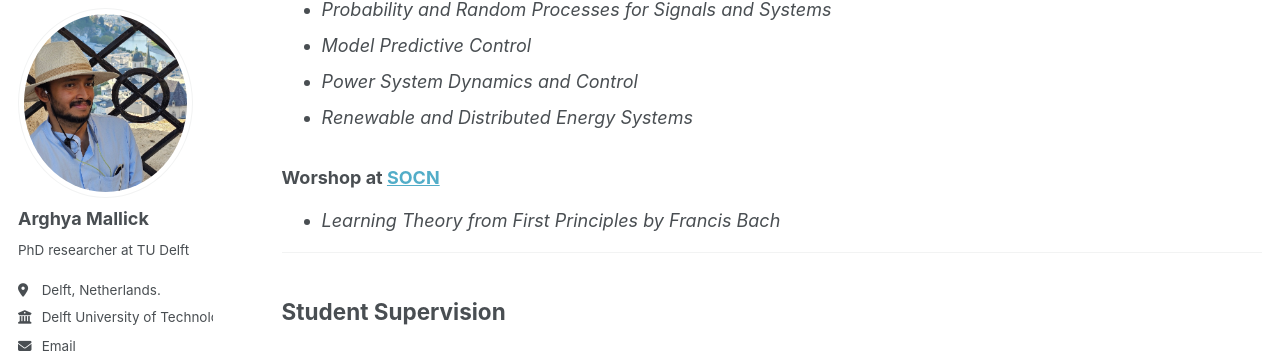
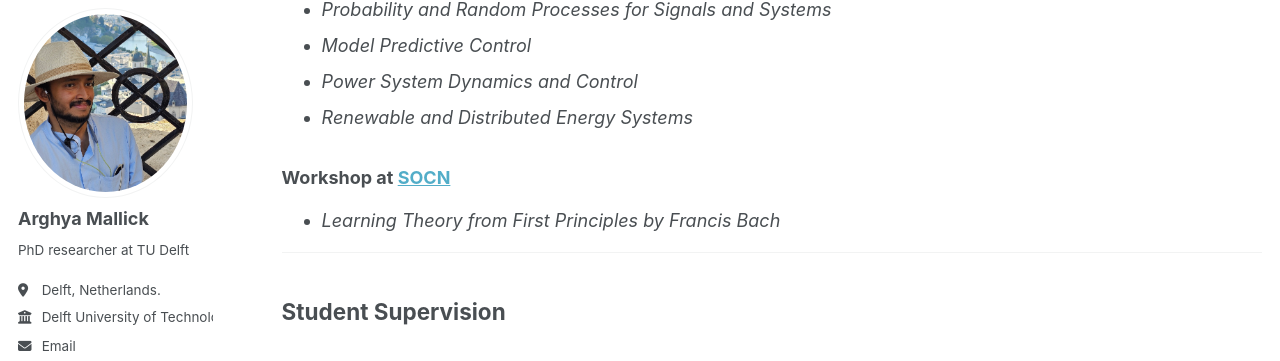
Before and after one commit to amallick-tudelft/amallick-tudelft.github.io, a Jekyll site: the page built from _pages/teaching.md, in a window 1280 px wide and 900 px high, scrolled down 434 px. Shown: the part 93-454 px from the top of the window. Built offline with Jekyll 4.4.1, drawn with Linux system fonts in a browser that asks for light colours; some web fonts are replaced; a script bundle is joined from its source files by our own code; library files that are not in the unit come from our copies.

Commit message:
Fix typo in 'Workshop' heading

```diff
--- a/_pages/teaching.md
+++ b/_pages/teaching.md
@@ -20,7 +20,7 @@ author_profile: true
 -  *Power System Dynamics and Control*
 - *Renewable and Distributed Energy Systems*
 
-### Worshop at [SOCN](https://sites.uclouvain.be/socn/drupal/socn/node/423#overlay-context=/socn/)
+### Workshop at [SOCN](https://sites.uclouvain.be/socn/drupal/socn/node/423#overlay-context=/socn/)
 - *Learning Theory from First Principles by Francis Bach*
 
 ---
```
